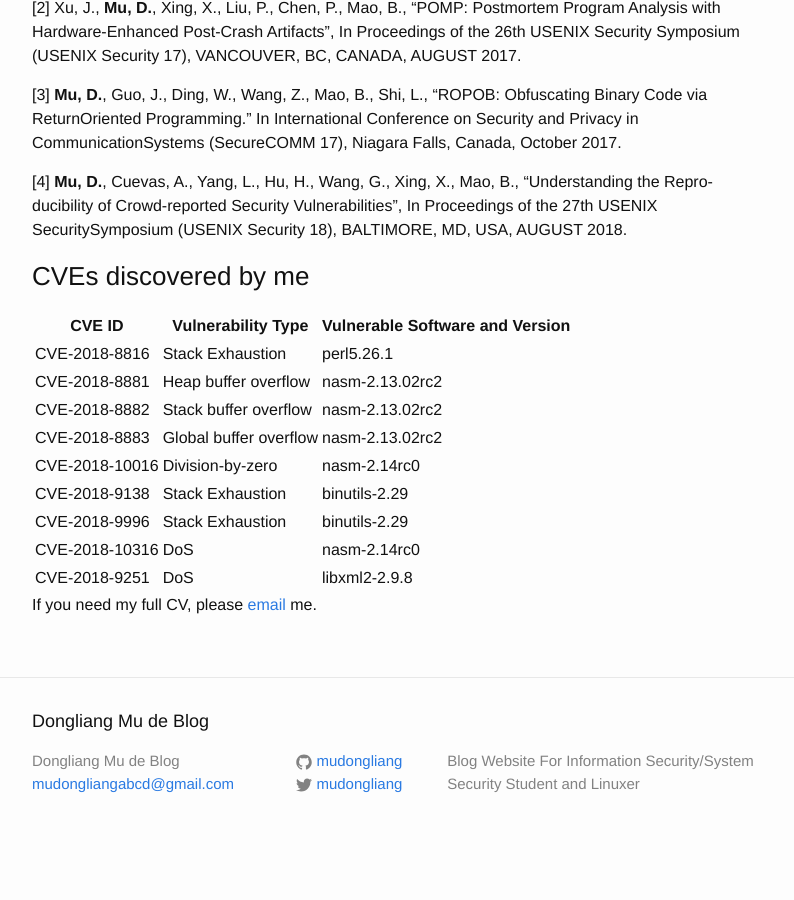
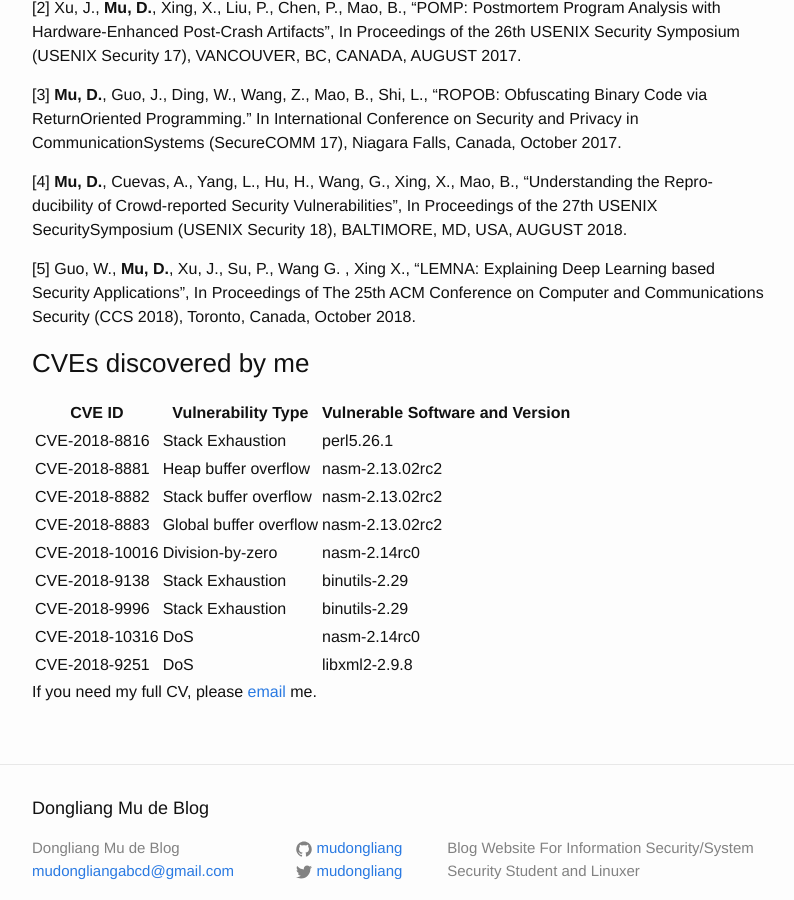
Before and after one commit to mudongliang/mudongliang.github.io, a Jekyll site: the page built from about/about.md, in a window 1280 px wide and 900 px high, scrolled down 933 px. Shown: the whole window, without its empty margins (238-1032 px from the left). Built offline with Jekyll 4.4.1, drawn with Linux system fonts in a browser that asks for light colours; before the commit the page ends 1788 px from its top, so only the background shows below that.

Commit message:
add another new paper

```diff
--- a/about/about.md
+++ b/about/about.md
@@ -40,6 +40,8 @@
 
 [4] **Mu, D.**, Cuevas, A., Yang, L., Hu, H., Wang, G., Xing, X., Mao, B., “Understanding the Repro-ducibility of Crowd-reported Security Vulnerabilities”, In Proceedings of the 27th USENIX SecuritySymposium (USENIX Security 18), BALTIMORE, MD, USA, AUGUST 2018.
 
+[5] Guo, W., **Mu, D.**, Xu, J., Su, P., Wang G. , Xing X., "LEMNA: Explaining Deep Learning based Security Applications", In Proceedings of The 25th ACM Conference on Computer and Communications Security (CCS 2018), Toronto, Canada, October 2018.
+
 ### CVEs discovered by me
 
 CVE ID | Vulnerability Type | Vulnerable Software and Version
```
